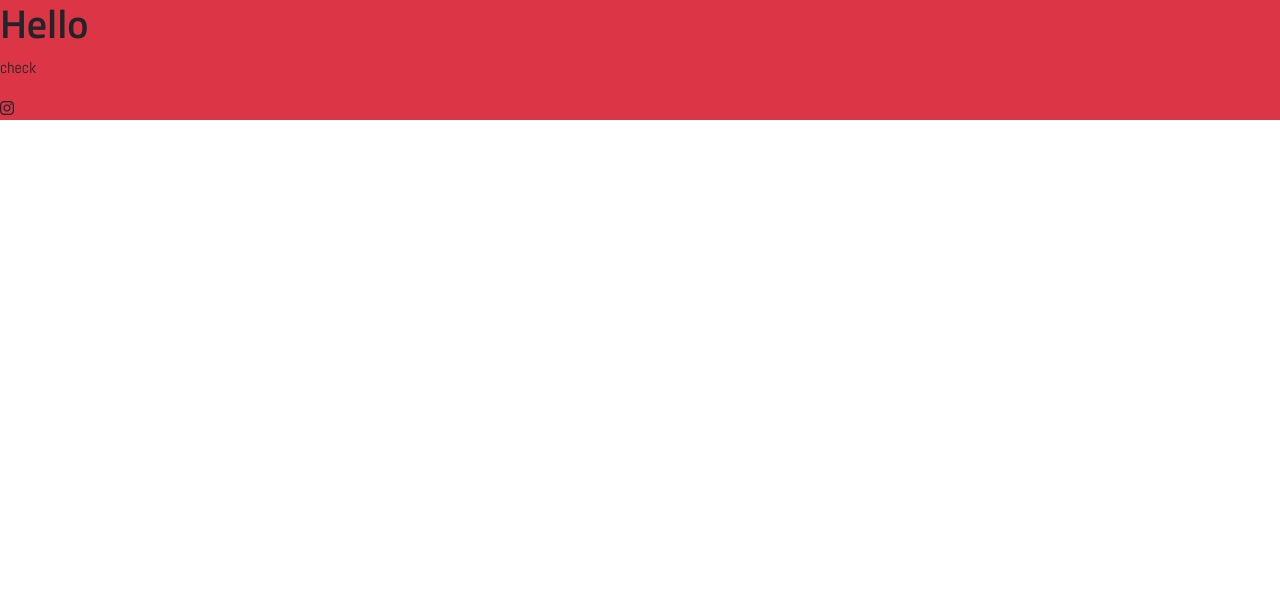
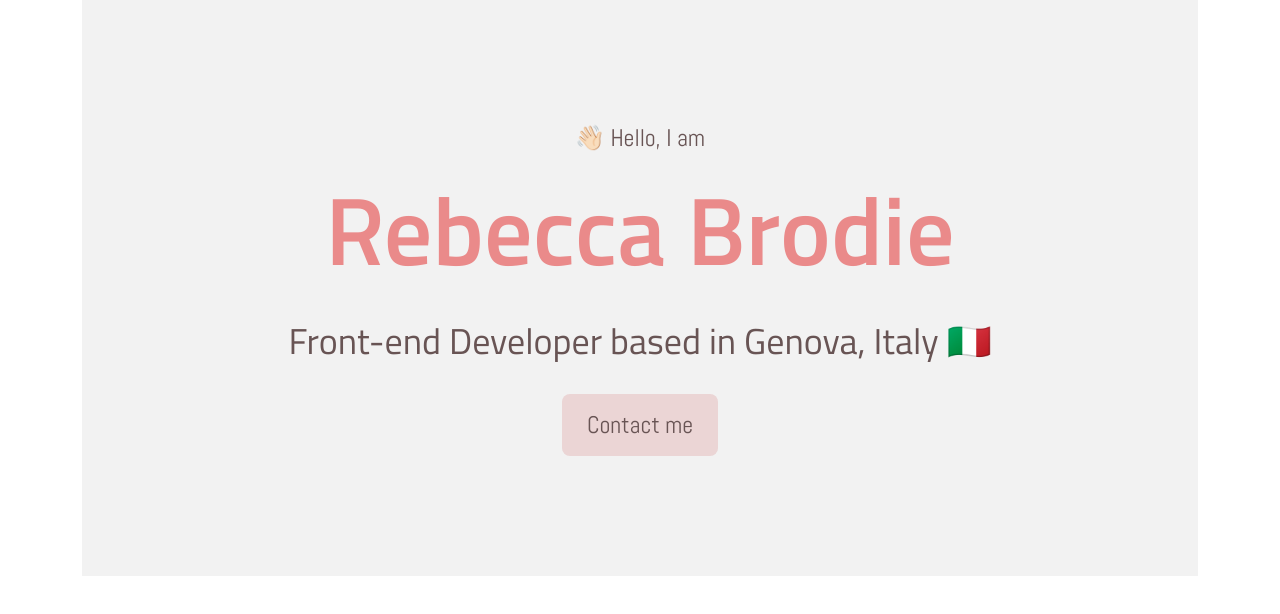
Before and after one commit to brodie96/portfolio-project, a plain HTML site: page index.html in a window 1280 px wide. Drawn offline with nearby package versions, Linux system fonts and the light colour scheme.

Commit message:
homepage hero done

```diff
--- a/index.html
+++ b/index.html
@@ -20,6 +20,12 @@
       src="https://kit.fontawesome.com/bc0525f4b6.js"
       crossorigin="anonymous"
     ></script>
+
+    <script
+      src="https://cdn.jsdelivr.net/npm/bootstrap@5.2.0/dist/js/bootstrap.bundle.min.js"
+      integrity="sha384-A3rJD856KowSb7dwlZdYEkO39Gagi7vIsF0jrRAoQmDKKtQBHUuLZ9AsSv4jD4Xa"
+      crossorigin="anonymous"
+    ></script>
     <link
       href="https://fonts.googleapis.com/css2?family=Abel&family=Titillium+Web:ital,wght@0,200;0,400;0,600;1,600&display=swap"
       rel="stylesheet"
@@ -27,15 +33,13 @@
     <link rel="stylesheet" href="styles/style.css" />
   </head>
   <body>
-    <div class="bg-danger">
-      <h1>Hello</h1>
-      <p>check</p>
-      <i class="fa-brands fa-instagram"></i>
+    <div class="container">
+      <div class="hero">
+        <p>👋🏻 Hello, I am</p>
+        <h1>Rebecca Brodie</h1>
+        <h2>Front-end Developer based in Genova, Italy 🇮🇹</h2>
+        <a href="#" class="btn">Contact me</a>
+      </div>
     </div>
-    <script
-      src="https://cdn.jsdelivr.net/npm/bootstrap@5.2.0/dist/js/bootstrap.bundle.min.js"
-      integrity="sha384-A3rJD856KowSb7dwlZdYEkO39Gagi7vIsF0jrRAoQmDKKtQBHUuLZ9AsSv4jD4Xa"
-      crossorigin="anonymous"
-    ></script>
   </body>
 </html>
--- a/styles/style.css
+++ b/styles/style.css
@@ -1,7 +1,49 @@
+:root {
+  --main-bg-color: #f2f2f2;
+  --main-font-color: #ea8a8a;
+  --secondary-bg-color: #ebd5d5;
+  --secondary-font-color: #685454;
+  --main-font-family: "Titillium Web", sans-serif;
+  --secondary-font-family: "Abel", sans-serif;
+}
+
+.hero {
+  background-color: var(--main-bg-color);
+  padding: 120px 100px;
+  text-align: center;
+}
+
 h1 {
-  font-family: "Titillium Web", sans-serif;
+  color: var(--main-font-color);
+  font-family: var(--main-font-family);
+  font-size: 96px;
   font-weight: bold;
 }
+h2 {
+  color: var(--secondary-font-color);
+  font-family: var(--main-font-family);
+  font-size: 36px;
+  padding: 24px;
+}
+
 p {
-  font-family: "Abel", sans-serif;
+  color: var(--secondary-font-color);
+  font-family: var(--secondary-font-family);
+  font-size: 24px;
 }
+
+.btn {
+  background-color: var(--secondary-bg-color);
+  color: var(--secondary-font-color);
+  font-family: var(--secondary-font-family);
+  font-size: 24px;
+  padding: 12px 24px;
+  border-radius: 8px;
+}
+
+.btn:hover {
+  background-color: var(--main-bg-color);
+  border: 2px solid var(--main-font-color);
+  color: var(--main-font-color);
+  transition: 0.7ms;
+}
```
